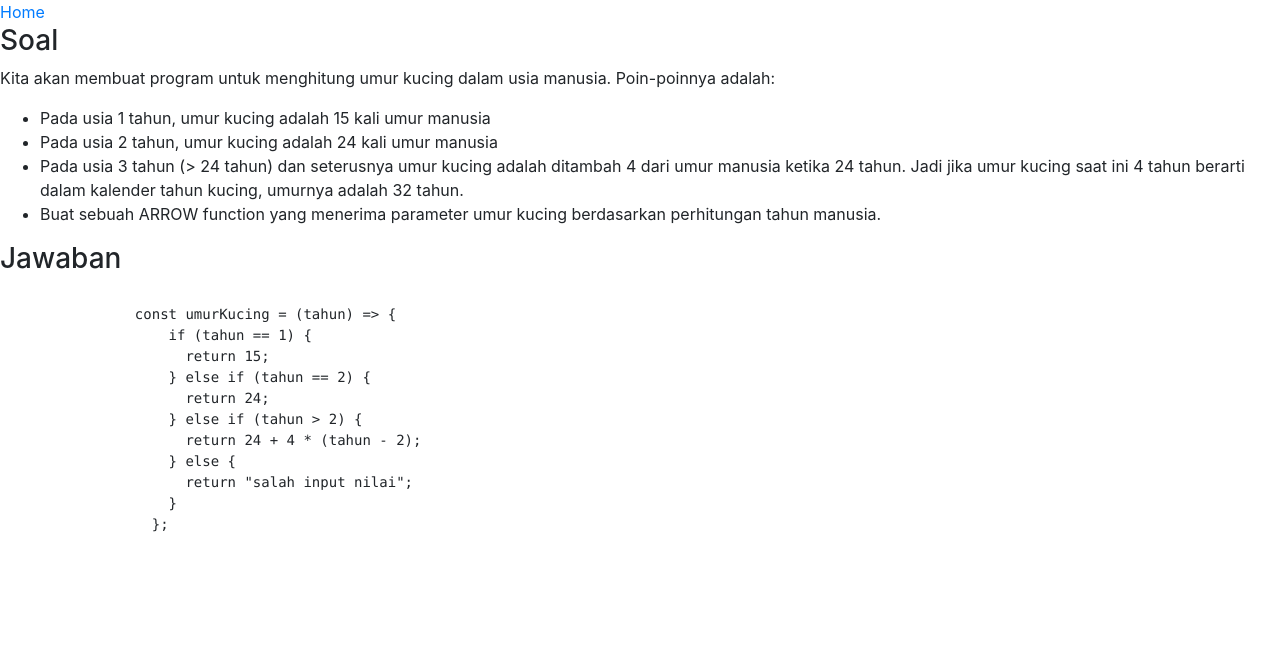
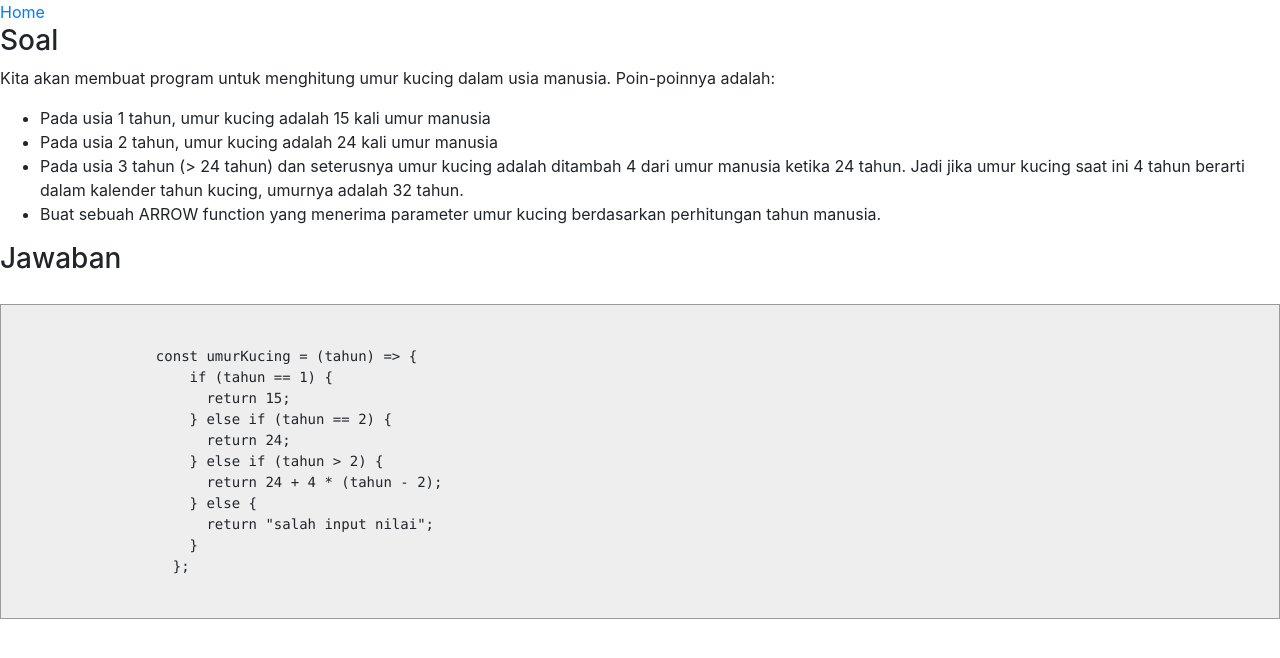
Before and after one commit to naufalg/function-exercise-js, a plain HTML site: page route/cat-age-converter.html in a window 1280 px wide. Drawn offline with nearby package versions, Linux system fonts and the light colour scheme; files that its build step writes are made by us from their sources.

Commit message:
add code styling

```diff
--- a/css/styles.css
+++ b/css/styles.css
@@ -0,0 +1,6 @@
+pre code {
+    background-color: #eee;
+    border: 1px solid #999;
+    display: block;
+    padding: 20px;
+  }
--- a/route/cat-age-converter.html
+++ b/route/cat-age-converter.html
@@ -11,7 +11,7 @@
       integrity="sha384-JcKb8q3iqJ61gNV9KGb8thSsNjpSL0n8PARn9HuZOnIxN0hoP+VmmDGMN5t9UJ0Z"
       crossorigin="anonymous"
     />
-    <link rel="stylesheet" href="./css/styles.css" />
+    <link rel="stylesheet" href="../css/styles.css" />
   </head>
   <!-- body -->
   <body>
```
Also changed, not shown: route/lower-case.html (+1 -1 lines), route/temperature-converter.html (+1 -1 lines), route/toko-online.html (+1 -1 lines).
